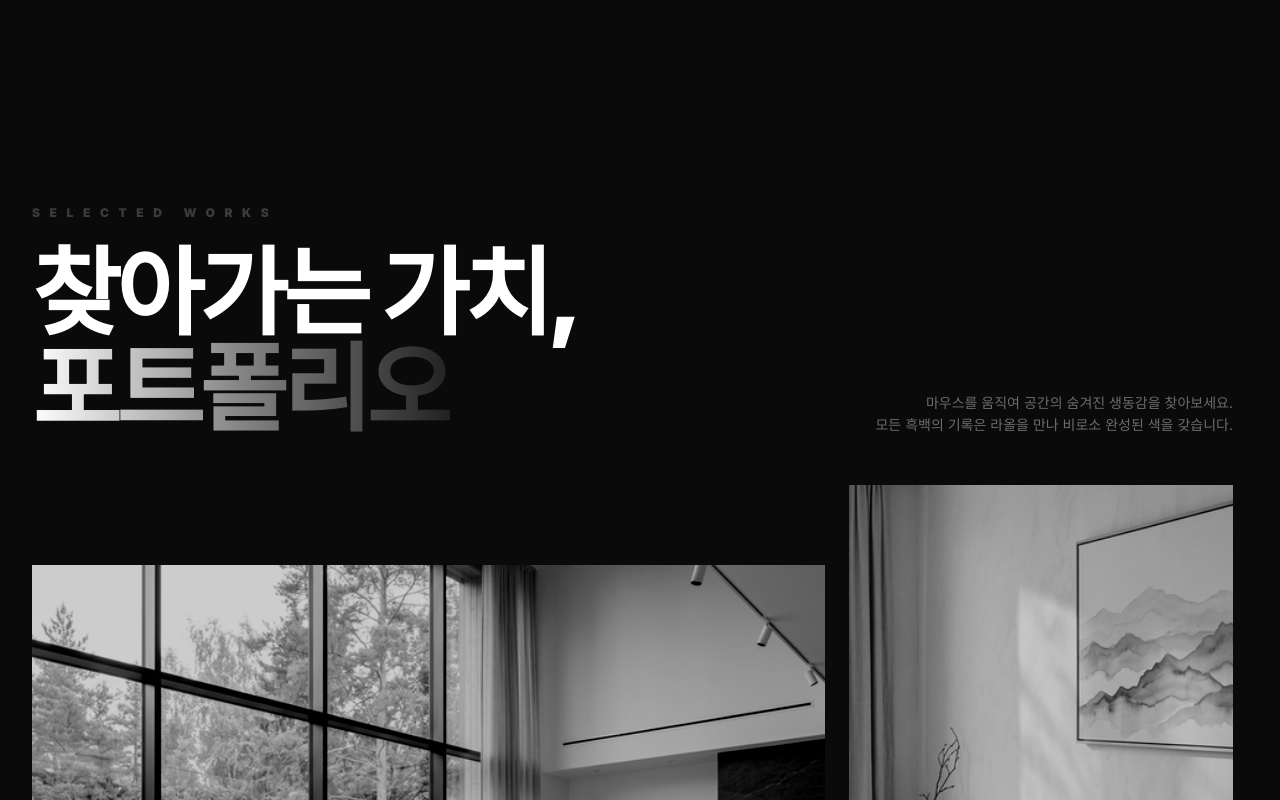
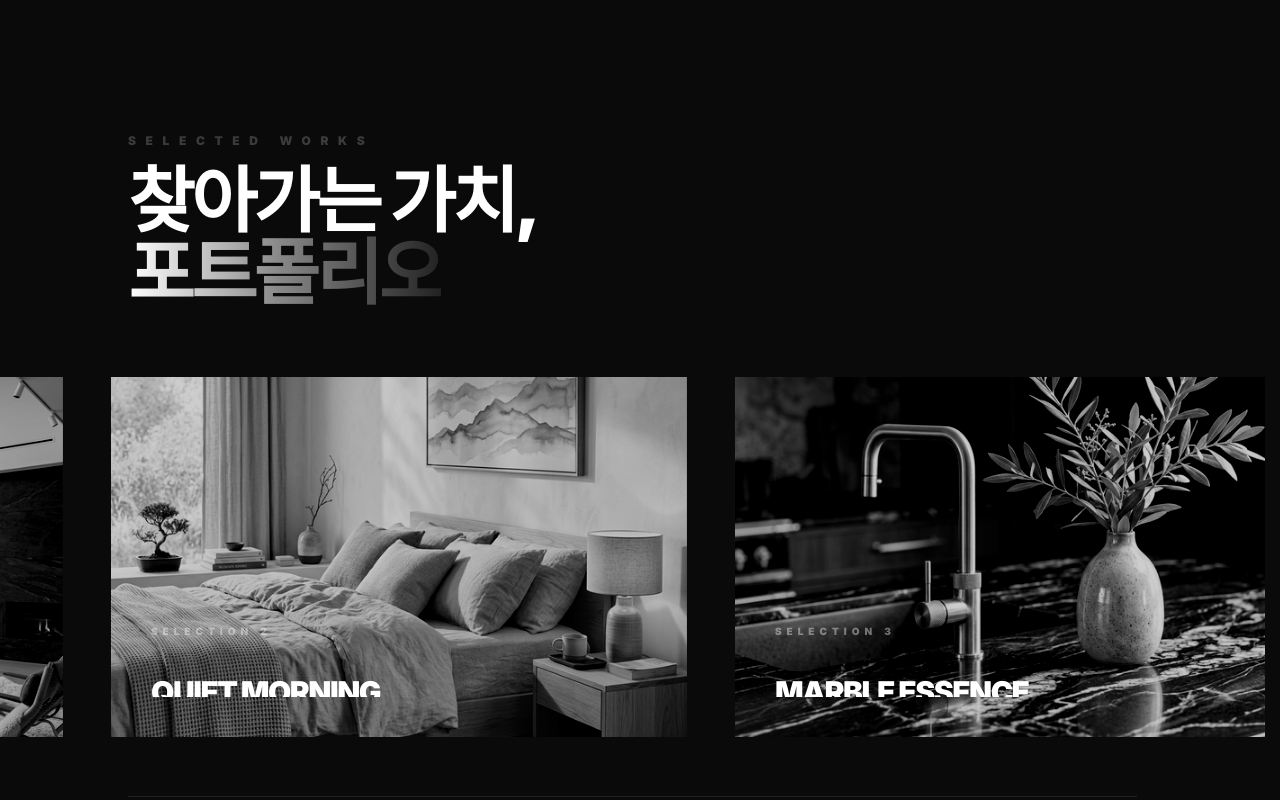
Before and after one commit to namooda7-gif/-_-, a Next.js app: page / in a window 1280 px wide. Shown: the part 3100-3900 px from the top of the page. Built offline with nearby package versions, Linux system fonts and the light colour scheme.

Commit message:
Implement Sticky Horizontal Scroll for Portfolio Showcase

```diff
--- a/src/components/PortfolioEditorial.tsx
+++ b/src/components/PortfolioEditorial.tsx
@@ -1,7 +1,7 @@
 "use client";
 
 import React, { useState, useRef, useEffect } from "react";
-import { motion, useMotionValue, useSpring, AnimatePresence } from "framer-motion";
+import { motion, useMotionValue, useSpring, AnimatePresence, useScroll, useTransform } from "framer-motion";
 import Image from "next/image";
 import Link from "next/link";
 
@@ -13,17 +13,14 @@ const PortfolioItem = ({ project, index }: { project: (typeof projects)[0]; inde
   const [isHovered, setIsHovered] = useState(false);
   const [isInit, setIsInit] = useState(false);
 
-  // Custom pointer motion values
   const pointerX = useMotionValue(0);
   const pointerY = useMotionValue(0);
   const springX = useSpring(pointerX, { stiffness: 150, damping: 20 });
   const springY = useSpring(pointerY, { stiffness: 150, damping: 20 });
 
-  // Canvas context cache
   const ctxRef = useRef<CanvasRenderingContext2D | null>(null);
-  const colorImageRef = useRef<HTMLDivElement | null>(null); // Ref for the colored overlay div
+  const colorImageRef = useRef<HTMLDivElement | null>(null);
 
-  // Initialize Canvas
   useEffect(() => {
     const canvas = canvasRef.current;
     if (!canvas || !containerRef.current) return;
@@ -34,19 +31,13 @@ const PortfolioItem = ({ project, index }: { project: (typeof projects)[0]; inde
 
     const resizeCanvas = () => {
       const { width, height } = containerRef.current!.getBoundingClientRect();
-      // Increase resolution for retina displays
       const dpr = window.devicePixelRatio || 1;
       canvas.width = width * dpr;
       canvas.height = height * dpr;
       canvas.style.width = `${width}px`;
       canvas.style.height = `${height}px`;
-
-      // Normalize coordinate system to use css pixels
       ctx.scale(dpr, dpr);
-
-      // 마스크 초기화: 캔버스를 완전히 투명하게 만듦 (CSS mask에서 투명=안보임. 즉 기본 상태는 안 보임)
       ctx.clearRect(0, 0, width, height);
-
       setIsInit(true);
     };
 
@@ -61,68 +52,38 @@ const PortfolioItem = ({ project, index }: { project: (typeof projects)[0]; inde
     const x = e.clientX - left;
     const y = e.clientY - top;
 
-    // Update custom pointer
     pointerX.set(x);
     pointerY.set(y);
 
     const ctx = ctxRef.current;
-    const brushSize = 100; // 브러시 크기
+    const brushSize = 100;
 
-    // 캔버스에 그리는 것은 마스크의 "불투명한" 영역을 만드는 것 (보이는 영역)
-    // 부드러운 가장자리를 위해 방사형 그라데이션 사용
     const gradient = ctx.createRadialGradient(x, y, 0, x, y, brushSize);
-    gradient.addColorStop(0, "rgba(255, 255, 255, 1)"); // 중심은 완전 불투명 (컬러 보임)
+    gradient.addColorStop(0, "rgba(255, 255, 255, 1)");
     gradient.addColorStop(0.5, "rgba(255, 255, 255, 0.8)");
-    gradient.addColorStop(1, "rgba(255, 255, 255, 0)"); // 끝은 투명하게 (부드러운 테두리)
+    gradient.addColorStop(1, "rgba(255, 255, 255, 0)");
 
-    ctx.globalCompositeOperation = "source-over"; // 기본 방식으로 누적해서 그림
+    ctx.globalCompositeOperation = "source-over";
     ctx.beginPath();
     ctx.arc(x, y, brushSize, 0, Math.PI * 2);
     ctx.fillStyle = gradient;
     ctx.fill();
 
-    // 핵심: 그릴 때마다 캔버스를 데이터 URL로 변환하여 color 이미지의 CSS maskImage로 설정
-    // requestAnimationFrame 등을 쓰면 성능 향상이 가능하지만 현재는 단순 적용해봅니다.
-    const canvas = canvasRef.current;
-    if (colorImageRef.current && canvas) {
-      colorImageRef.current.style.maskImage = `url(${canvas.toDataURL()})`;
-      (colorImageRef.current.style as CSSStyleDeclaration & { webkitMaskImage: string }).webkitMaskImage = `url(${canvas.toDataURL()})`;
+    if (colorImageRef.current && canvasRef.current) {
+      const dataUrl = canvasRef.current.toDataURL();
+      colorImageRef.current.style.maskImage = `url(${dataUrl})`;
+      (colorImageRef.current.style as any).webkitMaskImage = `url(${dataUrl})`;
     }
-  };
-
-  const handleMouseLeave = () => {
-    setIsHovered(false);
-    // 마우스를 뗏을 때 궤적을 유지하려면 아래 초기화 코드를 주석 처리/삭제
-    // if (ctxRef.current && containerRef.current) {
-    //   const { width, height } = containerRef.current.getBoundingClientRect();
-    //   ctxRef.current.clearRect(0, 0, width, height);
-    //   if (colorImageRef.current) {
-    //      colorImageRef.current.style.maskImage = 'none';
-    //      colorImageRef.current.style.WebkitMaskImage = 'none';
-    //   }
-    // }
-  };
-
-  const handleMouseEnter = () => {
-    setIsHovered(true);
   };
 
   return (
     <motion.div
       ref={containerRef}
-      onMouseEnter={handleMouseEnter}
-      onMouseLeave={handleMouseLeave}
+      onMouseEnter={() => setIsHovered(true)}
+      onMouseLeave={() => setIsHovered(false)}
       onMouseMove={handleMouseMove}
-      className={`relative group overflow-hidden bg-neutral-900 rounded-none cursor-none ${
-        index % 6 === 0 ? 'col-span-12 md:col-span-8 h-[600px] mb-8' :
-        index % 6 === 1 ? 'col-span-12 md:col-span-4 h-[750px] md:-mt-20' :
-        index % 6 === 2 ? 'col-span-12 md:col-span-4 h-[400px] md:mt-8' :
-        index % 6 === 3 ? 'col-span-12 md:col-span-4 h-[550px]' :
-        index % 6 === 4 ? 'col-span-12 md:col-span-4 h-[450px] md:mt-24' :
-        'col-span-12 h-[500px] mt-8'
-      }`}
+      className="relative shrink-0 w-[85vw] md:w-[65vw] lg:w-[45vw] aspect-[16/10] overflow-hidden bg-neutral-900 cursor-none ml-12 first:ml-[10vw] last:mr-[20vw]"
     >
-      {/* Base Layer: Black & White */}
       <div className="absolute inset-0 z-0 grayscale contrast-125 brightness-75">
         <Image
           src={project.mainImage}
@@ -133,7 +94,6 @@ const PortfolioItem = ({ project, index }: { project: (typeof projects)[0]; inde
         />
       </div>
 
-      {/* Colored Layer: WebkitMasked by the hidden Canvas DataURL overlay */}
       <div
         ref={colorImageRef}
         className="absolute inset-0 z-10 pointer-events-none opacity-0 group-hover:opacity-100 transition-opacity duration-300"
@@ -155,42 +115,30 @@ const PortfolioItem = ({ project, index }: { project: (typeof projects)[0]; inde
         />
       </div>
 
-      {/* Actual Canvas: Hidden, used only to generate the mask image */}
-      <canvas
-        ref={canvasRef}
-        className="hidden" // Do not render the canvas visually
-      />
+      <canvas ref={canvasRef} className="hidden" />
 
-      {/* Custom Lens Pointer (only visible on hover) */}
       <AnimatePresence>
         {isHovered && (
           <motion.div
             initial={{ scale: 0, opacity: 0 }}
             animate={{ scale: 1, opacity: 1 }}
             exit={{ scale: 0, opacity: 0 }}
-            style={{
-              x: springX,
-              y: springY,
-              translateX: "-50%",
-              translateY: "-50%",
-            }}
-            className="absolute top-0 left-0 w-[400px] h-[400px] border border-white/10 rounded-full z-30 pointer-events-none flex items-center justify-center bg-white/[0.01] backdrop-blur-[2px] transition-opacity duration-300"
+            style={{ x: springX, y: springY, translateX: "-50%", translateY: "-50%" }}
+            className="absolute top-0 left-0 w-[400px] h-[400px] border border-white/10 rounded-full z-30 pointer-events-none flex items-center justify-center bg-white/[0.01] backdrop-blur-[2px]"
           >
              <div className="w-1 h-1 bg-white rounded-full shadow-[0_0_10px_white]" />
           </motion.div>
         )}
       </AnimatePresence>
 
-      {/* Decorative Text/Info */}
       <div className="absolute inset-0 z-20 p-10 flex flex-col justify-end pointer-events-none">
         <motion.div
           initial={{ opacity: 0, x: -20 }}
           whileInView={{ opacity: 1, x: 0 }}
-          transition={{ duration: 0.8 }}
           className="overflow-hidden"
         >
           <span className="text-[10px] font-black tracking-[0.5em] text-white/40 uppercase block mb-2">
-            {project.category} | {project.location}
+            Selection {index + 1}
           </span>
           <h3 className="text-3xl font-black text-white uppercase tracking-tighter leading-none mb-4 translate-y-full group-hover:translate-y-0 transition-transform duration-700">
             {project.title}
@@ -203,15 +151,23 @@ const PortfolioItem = ({ project, index }: { project: (typeof projects)[0]; inde
 };
 
 export default function PortfolioEditorial() {
+  const containerRef = useRef<HTMLElement>(null);
+  const { scrollYProgress } = useScroll({
+    target: containerRef,
+    offset: ["start start", "end end"]
+  });
+
+  const x = useTransform(scrollYProgress, [0, 1], ["0%", "-70%"]);
+
   return (
-    <section className="py-40 bg-[#0A0A0A] overflow-hidden">
-      <div className="max-w-[1600px] mx-auto px-4 md:px-8">
-        <div className="mb-32 flex flex-col md:flex-row justify-between items-end gap-8">
-          <div className="space-y-6 max-w-2xl">
+    <section ref={containerRef} className="relative h-[400vh] bg-[#0A0A0A]">
+      <div className="sticky top-0 h-screen flex flex-col justify-center overflow-hidden">
+        {/* Header Section */}
+        <div className="px-[10vw] mb-12">
+          <div className="space-y-4">
             <motion.p
               initial={{ opacity: 0, x: -20 }}
               whileInView={{ opacity: 1, x: 0 }}
-              viewport={{ once: true }}
               className="text-xs font-black tracking-[0.8em] text-white/20 uppercase"
             >
               Selected Works
@@ -219,28 +175,17 @@ export default function PortfolioEditorial() {
             <motion.h2
               initial={{ opacity: 0, y: 30 }}
               whileInView={{ opacity: 1, y: 0 }}
-              viewport={{ once: true }}
-              transition={{ delay: 0.2 }}
-              className="text-6xl md:text-8xl font-black text-white uppercase leading-[0.9] tracking-tighter"
+              className="text-5xl md:text-7xl font-black text-white uppercase leading-none tracking-tighter"
             >
               찾아가는 가치,<br />
               <span className="text-transparent bg-clip-text bg-gradient-to-r from-white via-white/50 to-white/10">포트폴리오</span>
             </motion.h2>
           </div>
-          <motion.div
-            initial={{ opacity: 0 }}
-            whileInView={{ opacity: 1 }}
-            transition={{ delay: 0.5 }}
-            className="md:text-right"
-          >
-             <p className="text-white/40 text-sm max-w-sm leading-relaxed">
-               마우스를 움직여 공간의 숨겨진 생동감을 찾아보세요.<br />
-               모든 흑백의 기록은 라올을 만나 비로소 완성된 색을 갖습니다.
-             </p>
-          </motion.div>
         </div>
 
-        <div className="grid grid-cols-12 gap-x-6 gap-y-12">
+        {/* Horizontal Track */}
+        <div className="relative">
+          <motion.div style={{ x }} className="flex items-center">
             {projects.map((project, index) => (
               <PortfolioItem
                 key={project.id}
@@ -248,20 +193,31 @@ export default function PortfolioEditorial() {
                 index={index}
               />
             ))}
+
+            {/* View Full Archive Card at the end */}
+            <div className="shrink-0 w-[40vw] h-[400px] flex items-center justify-center ml-24 mr-[30vw]">
+              <Link href="/portfolio" className="group text-center">
+                <motion.div
+                  whileHover={{ scale: 1.1 }}
+                  className="w-32 h-32 rounded-full border border-white/20 flex items-center justify-center mb-6 group-hover:border-white transition-colors"
+                >
+                  <div className="w-2 h-2 bg-white rounded-full group-hover:scale-150 transition-transform" />
+                </motion.div>
+                <span className="text-xl font-black text-white/40 uppercase tracking-[0.4em] group-hover:text-white transition-colors">
+                  Full Archive
+                </span>
+              </Link>
+            </div>
+          </motion.div>
         </div>
 
+        {/* Scroll Progress Bar */}
+        <div className="absolute bottom-12 left-[10vw] right-[10vw] h-px bg-white/10 overflow-hidden">
           <motion.div
-            initial={{ opacity: 0, y: 30 }}
-            whileInView={{ opacity: 1, y: 0 }}
-            viewport={{ once: true }}
-            className="mt-40 text-center"
-        >
-            <Link href="/portfolio" className="inline-block group">
-                <span className="text-2xl font-black text-white uppercase tracking-widest border-b border-white/20 pb-2 group-hover:border-white transition-all">
-                    View Full Archive
-                </span>
-            </Link>
-        </motion.div>
+            style={{ scaleX: scrollYProgress, transformOrigin: "left" }}
+            className="w-full h-full bg-accent-pink"
+          />
+        </div>
       </div>
     </section>
   );
```
Lines whose indentation alone changed are shown as unchanged.
